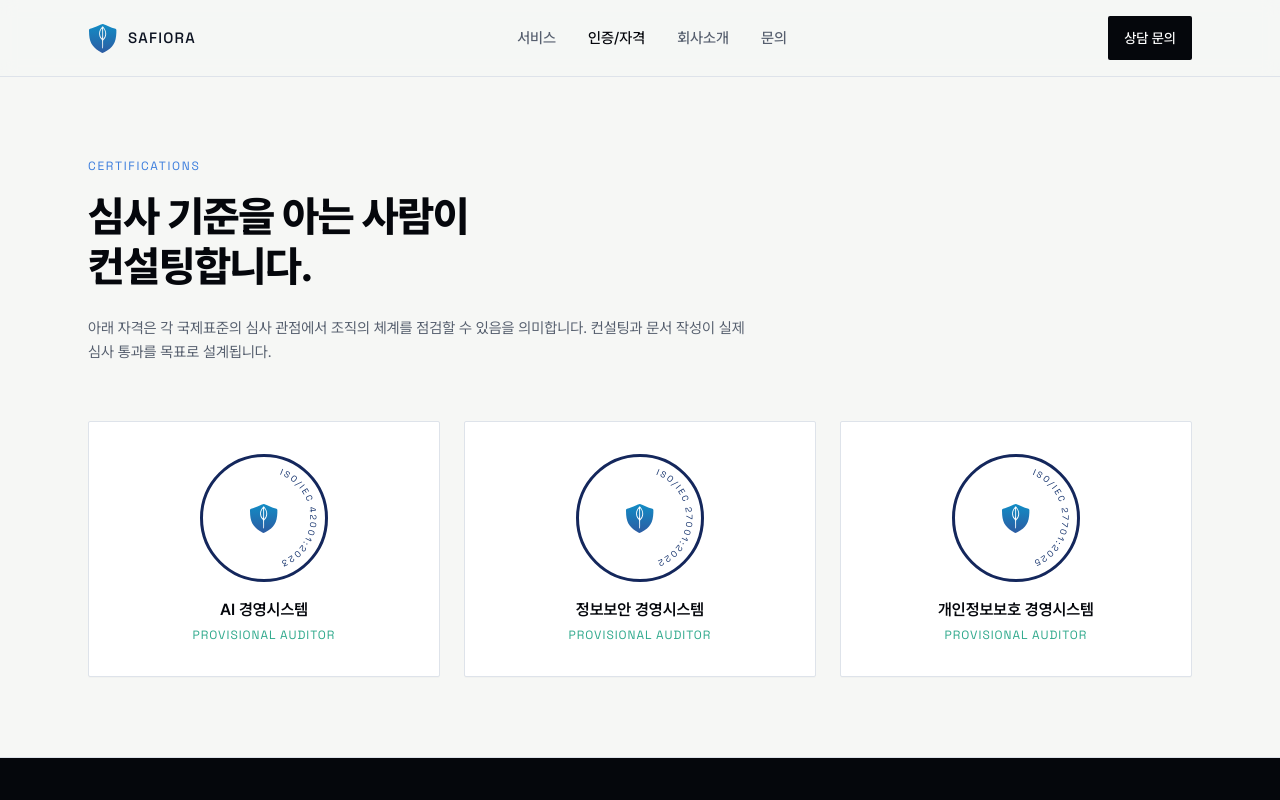
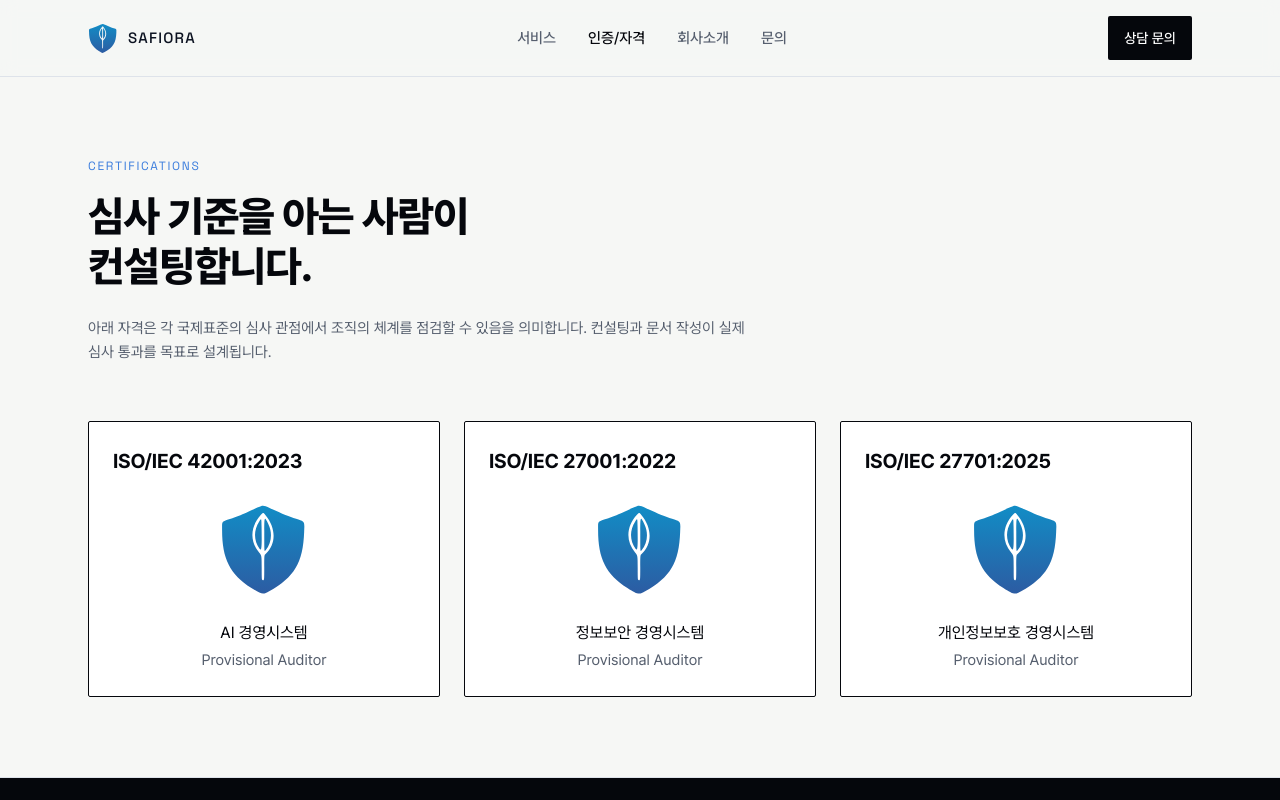
Before and after one commit to Tonykim29/safiora, a Next.js app: page /certifications in a window 1280 px wide. Shown: the top 800 px of the page. Built offline with nearby package versions, Linux system fonts and the light colour scheme.

Commit message:
수정 내용

```diff
--- a/app/page.tsx
+++ b/app/page.tsx
@@ -65,9 +65,8 @@ export default function Home() {
             </h2>
           </div>
           <p className="text-[15px] leading-relaxed text-slate">
-            Safiora는 ISO/IEC 42001, 27001, 27701 예비심사원 자격을 보유한 대표가 직접 컨설팅부터 문서
+            Safiora는 ISO/IEC 42001, 27001, 27701 인증심사원 자격을 보유한 대표가 직접 컨설팅부터 문서
             작성, 심사 대응까지 맡습니다. 외주 하청 구조 없이 처음부터 끝까지 같은 사람이 책임집니다.
-            공공·금융 사업 제안서 작성과 발표 경험을 바탕으로, 평가자가 실제로 확인하는 지점을 압니다.
           </p>
         </div>
       </section>
@@ -87,30 +86,30 @@ export default function Home() {
 
           <div className="mt-8 grid gap-4 md:grid-cols-3">
             <div className="group rounded-sm border border-line p-8 transition-colors hover:border-blue-bright md:col-span-2 md:row-span-1">
-              <span className="clause-num text-[13px] text-blue-bright">6.1</span>
+{/*           <span className="clause-num text-[13px] text-blue-bright">6.1</span> */}
               <h3 className="mt-3 text-[20px] font-bold tracking-[-0.01em]">ISO 인증 컨설팅·거버넌스</h3>
               <p className="mt-2 max-w-md text-[14px] text-slate">
                 42001·27001·27701 통합 인증 로드맵부터 심사 대응까지 하나의 흐름으로 진행합니다.
               </p>
             </div>
             <div className="rounded-sm border border-line p-8 transition-colors hover:border-blue-bright">
-              <span className="clause-num text-[13px] text-blue-bright">4.1</span>
-              <h3 className="mt-3 text-[16px] font-semibold">AI 솔루션 컨설팅</h3>
+{/*           <span className="clause-num text-[13px] text-blue-bright">4.1</span> */}
+              <h3 className="mt-3 text-[20px] font-semibold">AI 솔루션 컨설팅</h3>
               <p className="mt-2 text-[13px] text-slate">AI 도입 전 리스크와 거버넌스를 점검합니다.</p>
             </div>
             <div className="rounded-sm border border-line p-8 transition-colors hover:border-blue-bright">
-              <span className="clause-num text-[13px] text-blue-bright">4.2</span>
-              <h3 className="mt-3 text-[16px] font-semibold">정보보안 관리체계</h3>
+{/*           <span className="clause-num text-[13px] text-blue-bright">4.2</span> */}
+              <h3 className="mt-3 text-[20px] font-semibold">정보보안 관리체계</h3>
               <p className="mt-2 text-[13px] text-slate">ISO 27001 기반 보안 정책 수립부터 인증까지.</p>
             </div>
             <div className="rounded-sm border border-line p-8 transition-colors hover:border-blue-bright">
-              <span className="clause-num text-[13px] text-blue-bright">5.1</span>
-              <h3 className="mt-3 text-[16px] font-semibold">개인정보보호 컨설팅</h3>
+{/*           <span className="clause-num text-[13px] text-blue-bright">5.1</span> */}
+              <h3 className="mt-3 text-[20px] font-semibold">개인정보보호 컨설팅</h3>
               <p className="mt-2 text-[13px] text-slate">ISO 27701 기준 처리 흐름을 문서화합니다.</p>
             </div>
             <div className="rounded-sm border border-line p-8 transition-colors hover:border-blue-bright">
-              <span className="clause-num text-[13px] text-blue-bright">5.2</span>
-              <h3 className="mt-3 text-[16px] font-semibold">전자문서 관리체계</h3>
+{/*           <span className="clause-num text-[13px] text-blue-bright">5.2</span> */}
+              <h3 className="mt-3 text-[20px] font-semibold">전자문서 관리체계</h3>
               <p className="mt-2 text-[13px] text-slate">전자 워크플로우와 보관·검증 체계를 구축합니다.</p>
             </div>
           </div>
--- a/app/privacy/page.tsx
+++ b/app/privacy/page.tsx
@@ -90,7 +90,7 @@ const ARTICLES = [
   },
   {
     title: "제12조 (개인정보 처리방침의 시행 및 변경)",
-    body: ["이 개인정보처리방침은 [시행일자, 예: 2026-01-01]부터 적용됩니다."],
+    body: ["이 개인정보처리방침은 2026-01-01부터 적용됩니다."],
   },
 ];
 
--- a/components/SealStamp.tsx
+++ b/components/SealStamp.tsx
@@ -1,7 +1,3 @@
-"use client";
-
-import { useEffect, useRef, useState } from "react";
-
 type SealStampProps = {
   code: string; // 예: "ISO/IEC 42001:2023"
   title: string; // 예: "AI 경영시스템"
@@ -9,52 +5,15 @@ type SealStampProps = {
 };
 
 export default function SealStamp({ code, title, status }: SealStampProps) {
-  const ref = useRef<HTMLDivElement>(null);
-  const [visible, setVisible] = useState(false);
+  return (
+    <div className="flex flex-col gap-6 rounded-sm border border-ink bg-white p-6">
+      <p className="text-[20px] font-bold tracking-[-0.01em] text-ink">{code}</p>
 
-  useEffect(() => {
-    const el = ref.current;
-    if (!el) return;
-    const observer = new IntersectionObserver(
-      ([entry]) => {
-        if (entry.isIntersecting) {
-          setVisible(true);
-          observer.disconnect();
-        }
-      },
-      { threshold: 0.4 }
-    );
-    observer.observe(el);
-    return () => observer.disconnect();
-  }, []);
+      <img src="/brand/logo.svg" alt="" width={90} height={98} className="mx-auto" />
 
-  return (
-    <div
-      ref={ref}
-      className={`flex flex-col items-center gap-4 rounded-sm border border-line bg-white p-8 text-center shadow-[0_1px_0_rgba(0,0,0,0.02)] transition-all hover:border-blue-bright hover:shadow-[0_20px_50px_-25px_rgba(59,125,221,0.45)] ${
-        visible ? "opacity-100" : "opacity-0"
-      }`}
-    >
-      <div
-        className={`relative flex h-32 w-32 items-center justify-center rounded-full border-[3px] border-blue-deep ${
-          visible ? "animate-stamp" : ""
-        }`}
-      >
-        <svg viewBox="0 0 100 100" className="absolute inset-0 h-full w-full">
-          <defs>
-            <path id={`circle-${code}`} d="M 50,50 m -38,0 a 38,38 0 1,1 76,0 a 38,38 0 1,1 -76,0" />
-          </defs>
-          <text fill="#12306B" fontSize="7.2" fontFamily="var(--font-space-grotesk)" letterSpacing="1.5">
-            <textPath href={`#circle-${code}`} startOffset="50%" textAnchor="middle">
-              {code}
-            </textPath>
-          </text>
-        </svg>
-        <img src="/brand/logo.svg" alt="" width={30} height={33} className="relative" />
-      </div>
-      <div>
-        <p className="font-semibold text-ink">{title}</p>
-        <p className="mt-1 font-mono text-[12px] uppercase tracking-[0.08em] text-leaf">{status}</p>
+      <div className="text-center">
+        <p className="text-[16px] text-ink">{title}</p>
+        <p className="mt-1 text-[15px] text-slate">{status}</p>
       </div>
     </div>
   );
```
